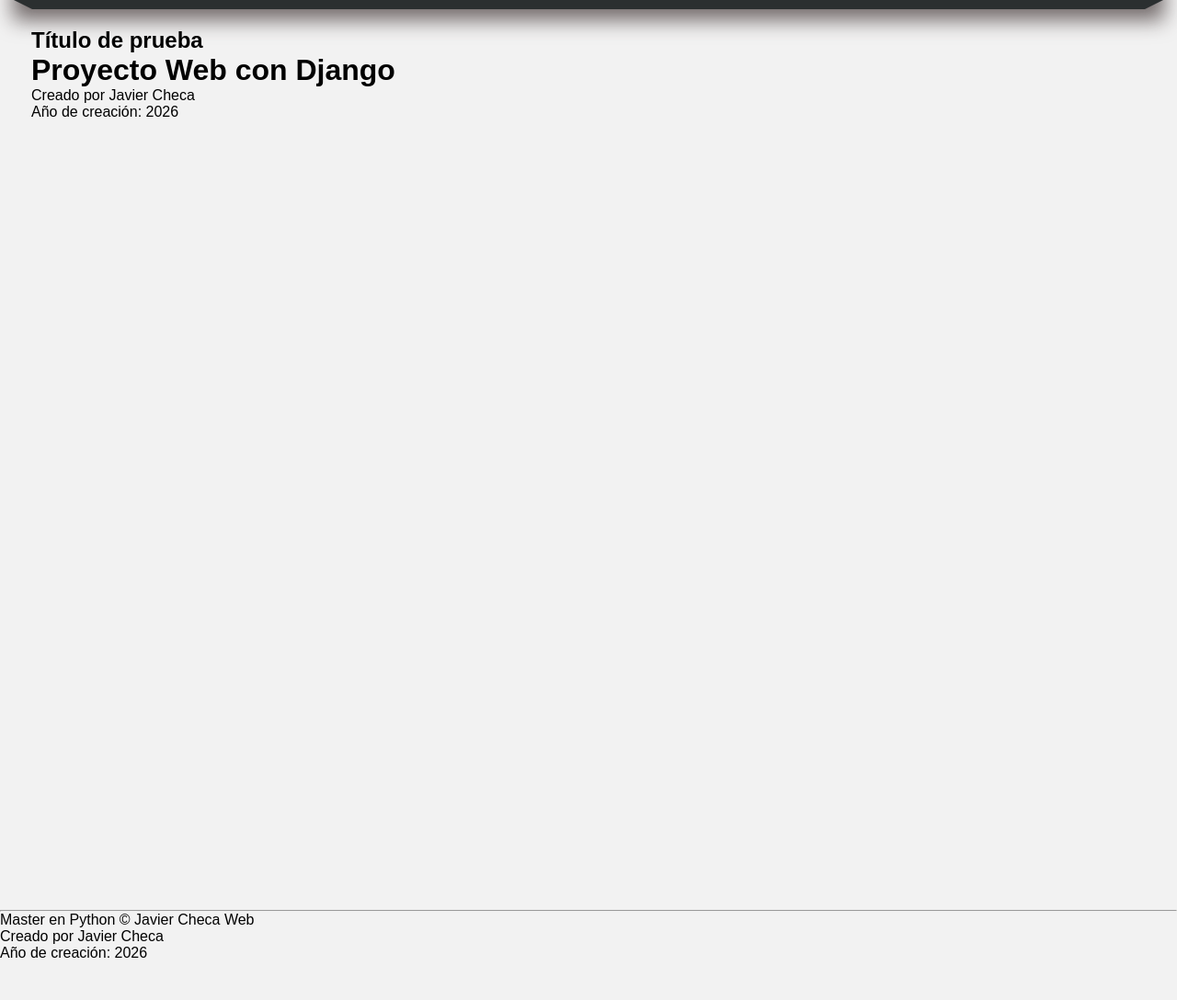
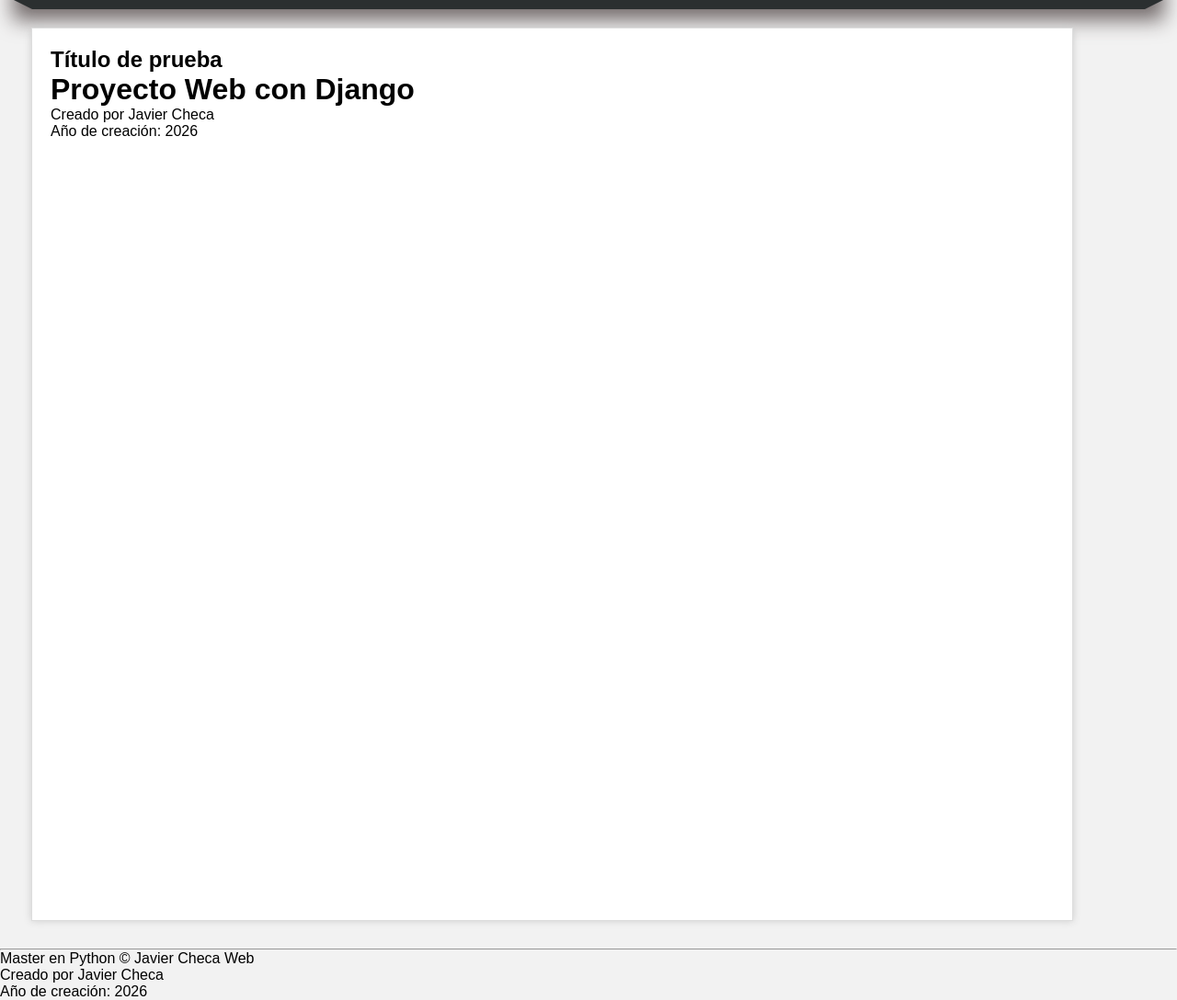
Before and after one commit to Javier-Checa/MASTER-PYTHON, a Django app: page / in a window 1280 px wide. Shown: the part 182-1270 px from the top of the page at 92% size. Before the commit the page ends 1224 px from the top, so only its background shows below. Run offline with Django 3.2, Linux system fonts and the light colour scheme.

Commit message:
Aprendiendo Django cont122

```diff
--- a/22-django/AprendiendoDjango/miapp/static/css/styles.css
+++ b/22-django/AprendiendoDjango/miapp/static/css/styles.css
@@ -118,5 +118,13 @@ nav ul li a:hover{
     margin: 0px auto;
     margin-bottom: 30px;
     margin-top: 30px;
+}
 
+.box{
+    width: 90%;
+    min-height: 930px;
+    background-color: #fff;
+    border: 1px solid #ddd;
+    box-shadow: 0px 0px 8px #ccc;
+    padding: 20px;
 }
```
